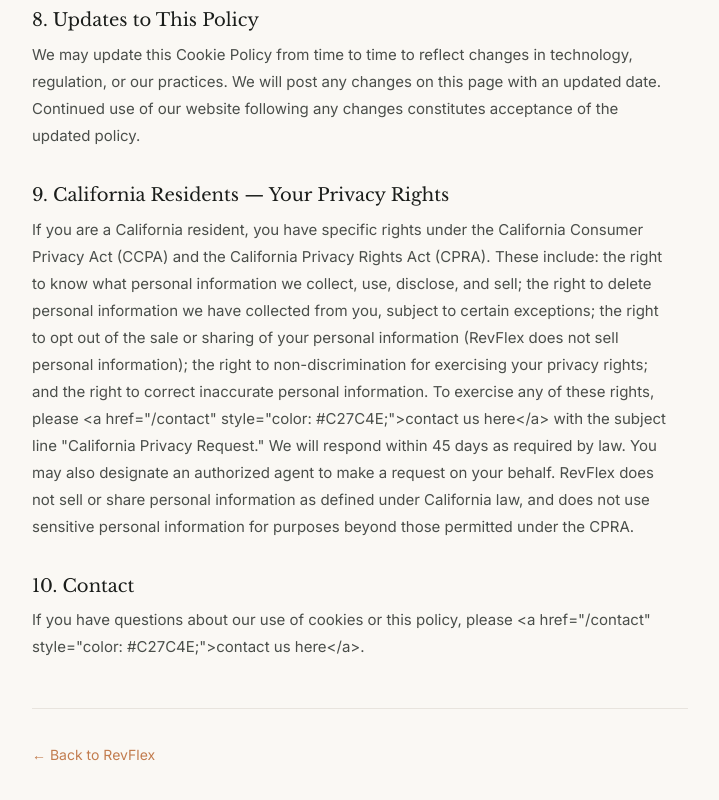
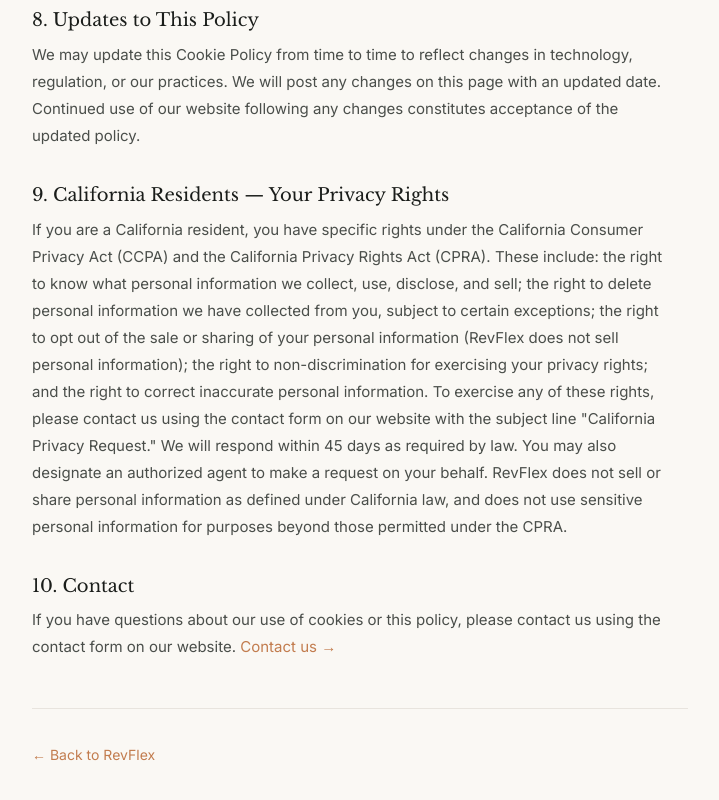
Before and after one commit to RevFlex/revflex-pip, a Next.js app: page /cookies in a window 1280 px wide. Shown: the part 1490-2290 px from the top of the page, without its empty margins (280-999 px from the left). Built offline with nearby package versions, Linux system fonts and the light colour scheme.

Commit message:
Update page.jsx

```diff
--- a/app/cookies/page.jsx
+++ b/app/cookies/page.jsx
@@ -34,11 +34,11 @@ export default function Cookies() {
     },
     {
       title: '9. California Residents — Your Privacy Rights',
-      body: 'If you are a California resident, you have specific rights under the California Consumer Privacy Act (CCPA) and the California Privacy Rights Act (CPRA). These include: the right to know what personal information we collect, use, disclose, and sell; the right to delete personal information we have collected from you, subject to certain exceptions; the right to opt out of the sale or sharing of your personal information (RevFlex does not sell personal information); the right to non-discrimination for exercising your privacy rights; and the right to correct inaccurate personal information. To exercise any of these rights, please <a href="/contact" style="color: #C27C4E;">contact us here</a> with the subject line "California Privacy Request." We will respond within 45 days as required by law. You may also designate an authorized agent to make a request on your behalf. RevFlex does not sell or share personal information as defined under California law, and does not use sensitive personal information for purposes beyond those permitted under the CPRA.'
+      body: 'If you are a California resident, you have specific rights under the California Consumer Privacy Act (CCPA) and the California Privacy Rights Act (CPRA). These include: the right to know what personal information we collect, use, disclose, and sell; the right to delete personal information we have collected from you, subject to certain exceptions; the right to opt out of the sale or sharing of your personal information (RevFlex does not sell personal information); the right to non-discrimination for exercising your privacy rights; and the right to correct inaccurate personal information. To exercise any of these rights, please contact us using the contact form on our website with the subject line "California Privacy Request." We will respond within 45 days as required by law. You may also designate an authorized agent to make a request on your behalf. RevFlex does not sell or share personal information as defined under California law, and does not use sensitive personal information for purposes beyond those permitted under the CPRA.'
     },
     {
       title: '10. Contact',
-      body: 'If you have questions about our use of cookies or this policy, please <a href="/contact" style="color: #C27C4E;">contact us here</a>.'
+      body: 'If you have questions about our use of cookies or this policy, please contact us using the contact form on our website.'
     },
   ]
 
@@ -54,7 +54,12 @@ export default function Cookies() {
         {sections.map(({ title, body }) => (
           <div key={title} style={{ marginBottom: '36px' }}>
             <h2 style={{ fontFamily: "'Libre Baskerville', serif", fontSize: '18px', fontWeight: '400', color: '#1A1D1A', marginBottom: '10px' }}>{title}</h2>
-            <p style={{ fontSize: '15px', lineHeight: '1.8', color: '#4A4E4A', margin: 0 }}>{body}</p>
+            <p style={{ fontSize: '15px', lineHeight: '1.8', color: '#4A4E4A', margin: 0 }}>
+              {body}{' '}
+              {(title.toLowerCase().includes('contact')) && (
+                <a href="/contact" style={{ color: '#C27C4E', textDecoration: 'none' }}>Contact us →</a>
+              )}
+            </p>
           </div>
         ))}
         <div style={{ marginTop: '48px', paddingTop: '32px', borderTop: '1px solid #E8E4DE' }}>
```
